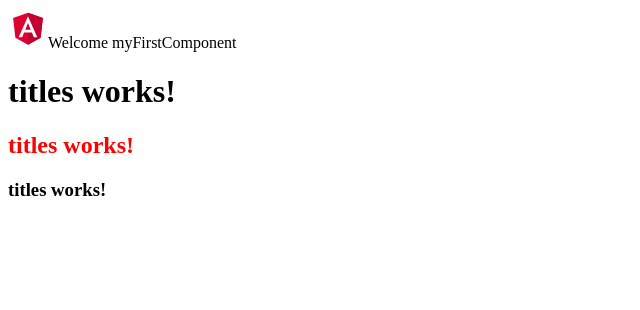
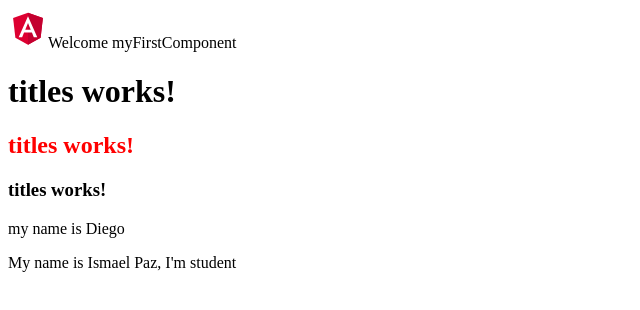
Before and after one commit to diego40g/first-Angular, an Angular app in the folder Curso_LaWebEmpiezaAqui/AngularConcepts/002_components/myFirstComponent/: page / in a window 1280 px wide. Shown: the top 310 px of the page, without its empty margins (0-640 px from the left). Built offline with nearby package versions, Linux system fonts and the light colour scheme.

Commit message:
create new variables and doing interpolation with objects or strings

```diff
--- a/Curso_LaWebEmpiezaAqui/AngularConcepts/002_components/myFirstComponent/src/app/titles/titles.component.html
+++ b/Curso_LaWebEmpiezaAqui/AngularConcepts/002_components/myFirstComponent/src/app/titles/titles.component.html
@@ -1,3 +1,6 @@
 <h1>titles works!</h1>
 <h2>titles works!</h2>
 <h3>titles works!</h3>
+
+<p>my name is  {{firstName}}</p>
+<p>My name is {{student.firstName}} {{student.lastName}}, I'm student</p>
--- a/Curso_LaWebEmpiezaAqui/AngularConcepts/002_components/myFirstComponent/src/app/titles/titles.component.ts
+++ b/Curso_LaWebEmpiezaAqui/AngularConcepts/002_components/myFirstComponent/src/app/titles/titles.component.ts
@@ -6,6 +6,14 @@ import { Component, OnInit } from '@angular/core';
   styleUrls: ['./titles.component.css']
 })
 export class TitlesComponent implements OnInit{
+  firstName: string = "Diego";
+
+  student: any = {
+    firstName: "Ismael",
+    lastName: "Paz",
+    age: 22
+  }
+
   constructor() {}
 
   ngOnInit() {
```
